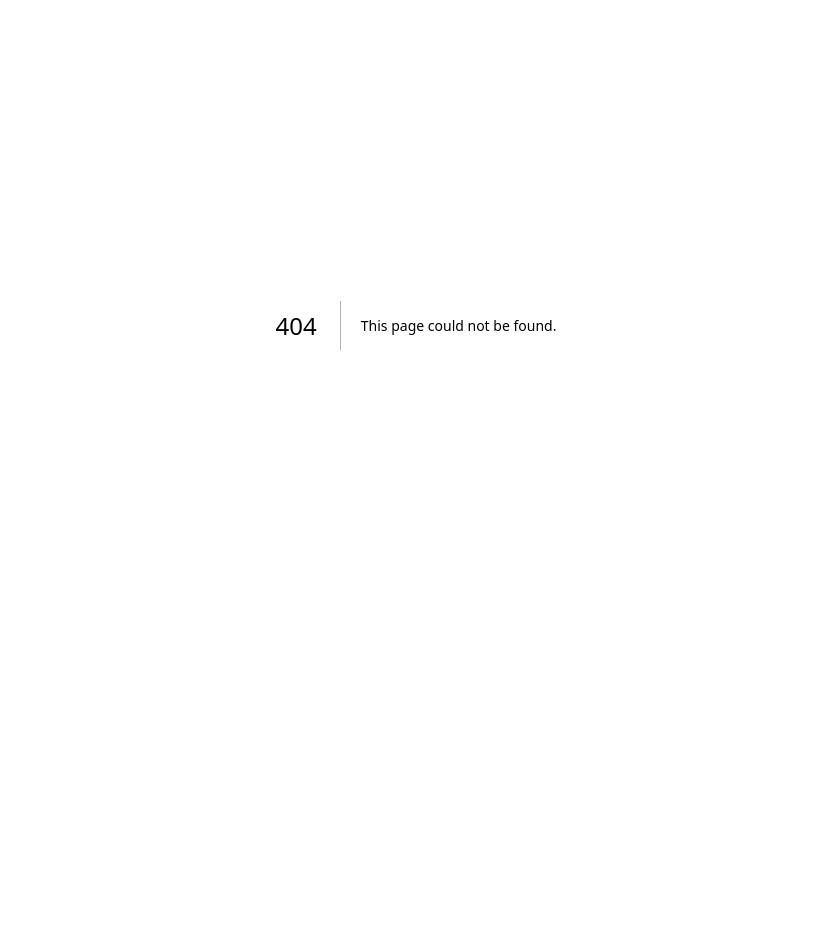
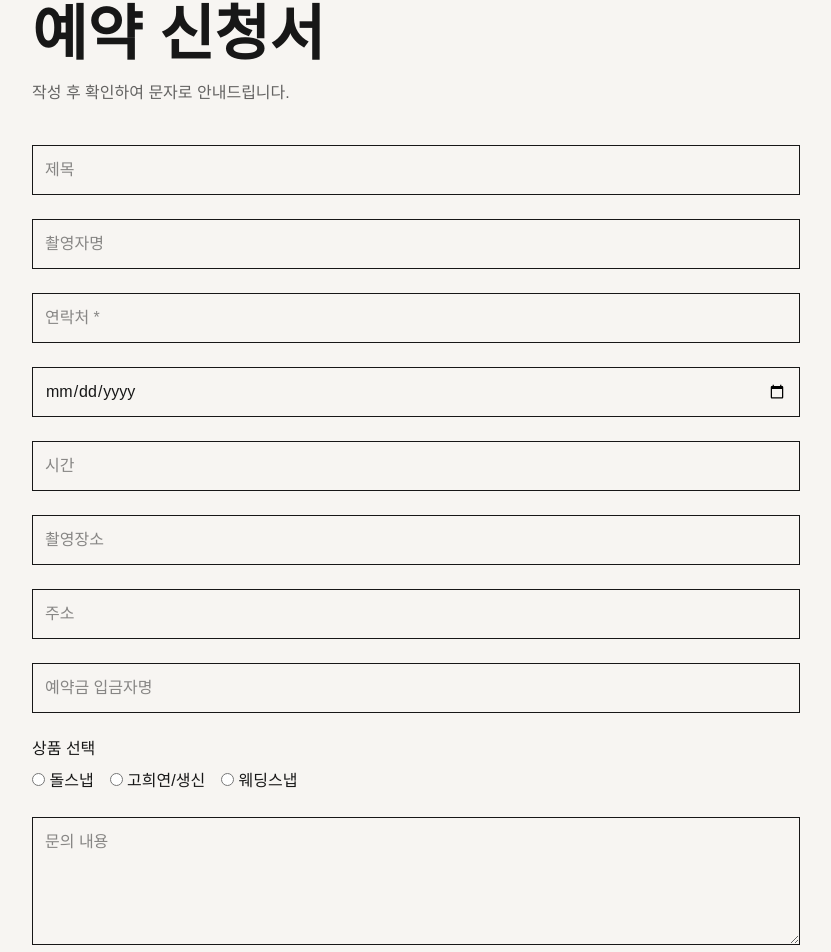
Before and after one commit to jaydenbrowngallery/jaydenbrown, a Next.js app: page /booking in a window 1280 px wide. Before the commit this address had no page. Shown: the part 75-1027 px from the top of the page, without its empty margins (224-1055 px from the left). Before the commit the page ends 800 px from the top, so only its background shows below. Built offline with nearby package versions, Linux system fonts and the light colour scheme.

Commit message:
all pages created

```diff
--- /dev/null
+++ b/app/about/page.tsx
@@ -0,0 +1,31 @@
+export default function About() {
+  return (
+    <main className="min-h-screen bg-[#f7f5f2] px-6 py-20 md:px-10">
+      <div className="mx-auto max-w-4xl">
+        <h1 className="text-4xl font-semibold md:text-6xl">
+          사진보다 먼저,
+          <br />
+          시간이 좋은 기억이었으면 합니다.
+        </h1>
+
+        <div className="mt-10 space-y-6 text-lg leading-8 text-black/70">
+          <p>
+            저는 사진을 찍는 시간은 결과만큼 중요하다고 생각합니다.
+            아무리 예쁜 사진이라도, 그 과정이 힘들고 지치기만 했다면
+            오래 행복한 기억으로 남기 어렵다고 믿습니다.
+          </p>
+
+          <p>
+            과한 연출보다 자연스러운 흐름을,
+            어색한 포즈보다 편안한 분위기를 더 중요하게 생각합니다.
+          </p>
+
+          <p>
+            촬영이 끝난 뒤 사진만 남는 것이 아니라,
+            그날의 시간까지도 좋은 추억으로 남기를 바랍니다.
+          </p>
+        </div>
+      </div>
+    </main>
+  );
+}
--- /dev/null
+++ b/app/booking/page.tsx
@@ -0,0 +1,53 @@
+export default function Booking() {
+  return (
+    <main className="min-h-screen bg-[#f7f5f2] px-6 py-20 md:px-10">
+      <div className="mx-auto max-w-3xl">
+        <h1 className="text-4xl font-semibold md:text-6xl">
+          예약 신청서
+        </h1>
+
+        <p className="mt-4 text-black/60">
+          작성 후 확인하여 문자로 안내드립니다.
+        </p>
+
+        <form className="mt-10 space-y-6">
+
+          <input placeholder="제목" className="w-full border p-3" />
+
+          <input placeholder="촬영자명" className="w-full border p-3" />
+
+          <input placeholder="연락처 *" className="w-full border p-3" />
+
+          <input type="date" className="w-full border p-3" />
+
+          <input placeholder="시간" className="w-full border p-3" />
+
+          <input placeholder="촬영장소" className="w-full border p-3" />
+
+          <input placeholder="주소" className="w-full border p-3" />
+
+          <input placeholder="예약금 입금자명" className="w-full border p-3" />
+
+          <div>
+            <p className="mb-2 font-medium">상품 선택</p>
+            <div className="flex gap-4">
+              <label><input type="radio" name="type" /> 돌스냅</label>
+              <label><input type="radio" name="type" /> 고희연/생신</label>
+              <label><input type="radio" name="type" /> 웨딩스냅</label>
+            </div>
+          </div>
+
+          <textarea
+            placeholder="문의 내용"
+            className="w-full border p-3 h-32"
+          />
+
+          <button className="w-full bg-black text-white py-3 rounded-full">
+            신청하기
+          </button>
+
+        </form>
+      </div>
+    </main>
+  );
+}
--- /dev/null
+++ b/app/contact/page.tsx
@@ -0,0 +1,27 @@
+export default function Contact() {
+  return (
+    <main className="min-h-screen bg-[#f7f5f2] flex items-center justify-center px-6">
+      <div className="text-center max-w-md">
+
+        <h1 className="text-4xl font-semibold md:text-5xl">
+          문의는 문자로
+          <br />
+          남겨주세요.
+        </h1>
+
+        <p className="mt-6 text-black/60 leading-7">
+          촬영 종류와 날짜를 함께 보내주시면
+          빠르게 안내드릴 수 있습니다.
+        </p>
+
+        <a
+          href="sms:01012345678?body=안녕하세요. 촬영 문의드립니다."
+          className="mt-10 inline-block bg-black text-white px-6 py-3 rounded-full"
+        >
+          문자 보내기
+        </a>
+
+      </div>
+    </main>
+  );
+}
--- /dev/null
+++ b/app/guide/page.tsx
@@ -0,0 +1,49 @@
+export default function Guide() {
+  return (
+    <main className="min-h-screen bg-[#f7f5f2] px-6 py-20 md:px-10">
+      <div className="mx-auto max-w-4xl space-y-16">
+
+        <section>
+          <h1 className="text-4xl font-semibold md:text-6xl">Guide</h1>
+        </section>
+
+        <section>
+          <h2 className="text-2xl font-semibold">이런 분들께 잘 맞습니다</h2>
+          <ul className="mt-4 space-y-2 text-black/70">
+            <li>- 편안한 분위기에서 촬영하고 싶은 분</li>
+            <li>- 자연스러운 사진을 원하는 분</li>
+            <li>- 과정도 좋은 기억으로 남기고 싶은 분</li>
+          </ul>
+        </section>
+
+        <section>
+          <h2 className="text-2xl font-semibold">촬영 방식</h2>
+          <p className="mt-4 text-black/70 leading-7">
+            과한 연출보다 자연스러운 흐름을 중요하게 생각합니다.
+            편안한 분위기에서 자연스럽게 촬영을 진행합니다.
+          </p>
+        </section>
+
+        <section>
+          <h2 className="text-2xl font-semibold">진행 순서</h2>
+          <ol className="mt-4 space-y-2 text-black/70">
+            <li>1. 예약 신청서 작성</li>
+            <li>2. 일정 확인</li>
+            <li>3. 문자 안내</li>
+            <li>4. 촬영 진행</li>
+            <li>5. 사진 전달</li>
+          </ol>
+        </section>
+
+        <section>
+          <h2 className="text-2xl font-semibold">안내</h2>
+          <p className="mt-4 text-black/70 leading-7">
+            촬영은 잘 해내야 하는 시간이 아니라,
+            편안하게 함께 보내는 시간이었으면 합니다.
+          </p>
+        </section>
+
+      </div>
+    </main>
+  );
+}
--- /dev/null
+++ b/app/portfolio/page.tsx
@@ -0,0 +1,21 @@
+export default function Portfolio() {
+  return (
+    <main className="min-h-screen bg-[#f7f5f2] px-6 py-20 md:px-10">
+      <div className="mx-auto max-w-7xl">
+        <h1 className="text-4xl font-semibold md:text-6xl">Portfolio</h1>
+        <p className="mt-4 text-black/60">
+          단정하고 편안한 순간들을 기록합니다.
+        </p>
+
+        <div className="mt-14 grid gap-5 md:grid-cols-3">
+          {Array.from({ length: 12 }).map((_, i) => (
+            <div
+              key={i}
+              className="aspect-[4/5] rounded-[2rem] bg-[#dcd7d1]"
+            />
+          ))}
+        </div>
+      </div>
+    </main>
+  );
+}
```
